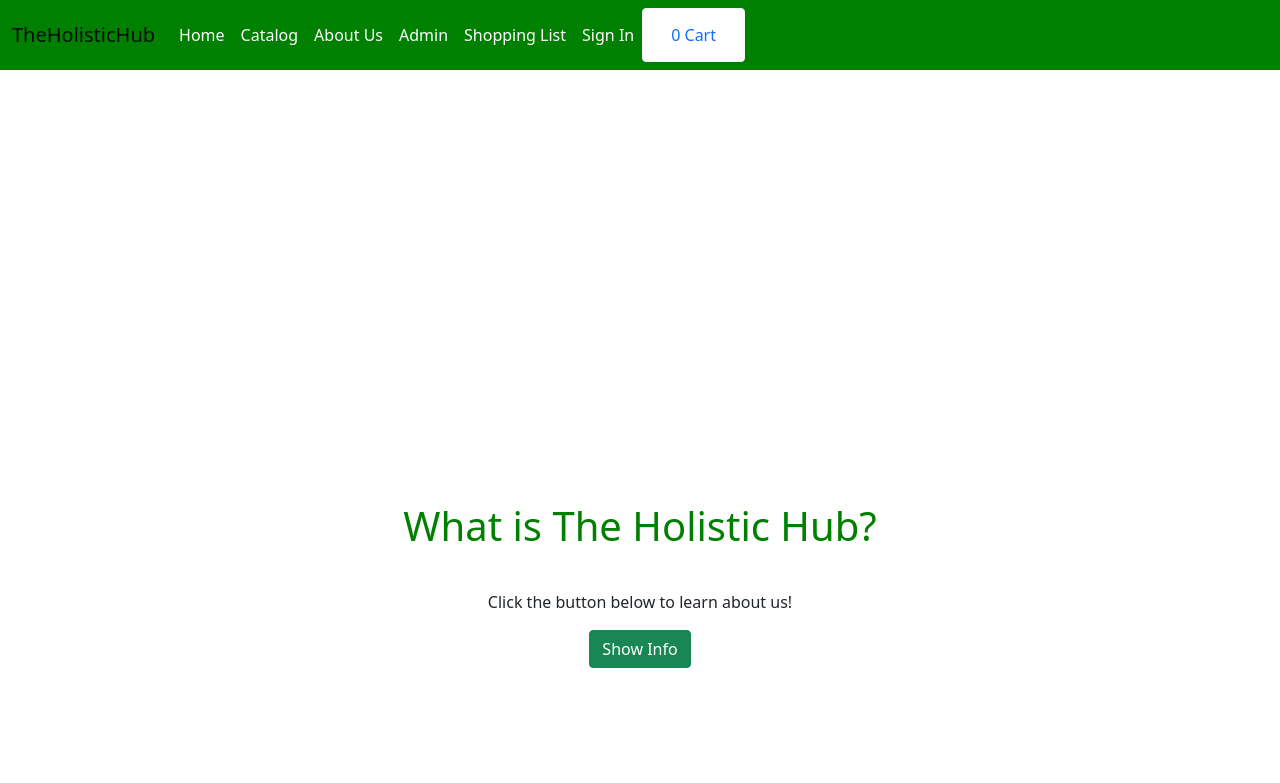
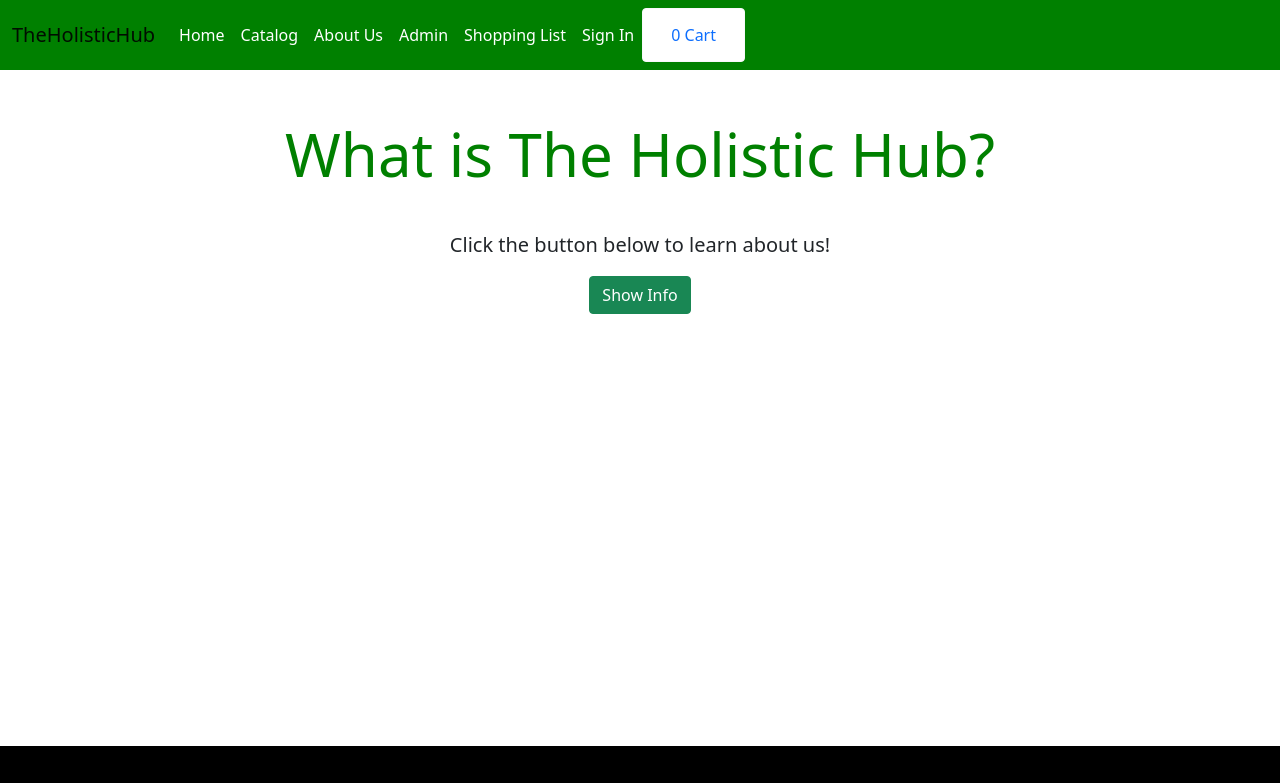
Before and after one commit to benjaminvance/THH, a React (Create React App) app: page /about in a window 1280 px wide. Shown: the top 783 px of the page. Built offline with nearby package versions, Linux system fonts and the light colour scheme.

Commit message:
about update

```diff
--- a/src/components/about.css
+++ b/src/components/about.css
@@ -1,16 +1,29 @@
 .about-page {
     padding: 3rem;
-    margin-top: 30%;
     margin-bottom: 30%;
-
 }
 
 .about-page h1 {
     color: green;
 }
 
-.about-page h6 {
-    color: gray;
+.about-page h5 {
+    color: green;
+    margin-top: 10%;
+    font-size: 30px;
+}
+
+.about-content {
+    font-size: 23px;
+    color: green;
+}
+
+.about-q {
+    font-size: 20px;
+}
+
+.about-title {
+    font-size: 60px;
 }
 
 .about-page .about-title {
--- a/src/components/about.jsx
+++ b/src/components/about.jsx
@@ -11,7 +11,7 @@ const About = () => {
 
     const getContent = () => {
         if (visible) {
-            return <div>
+            return <div class="about-content">
                 <p>The Holistic Hub is a Professional eCommerce Platform. Here we will provide you only interesting content, which you will like very much. We're dedicated to providing you the best of eCommerce, with a focus on dependability and Holistic. We're working to turn our passion for eCommerce into a booming online website. We hope you enjoy our eCommerce as much as we enjoy offering them to you.
                     I will keep posting more important posts on my Website for all of you. Please give your support and love.
                 </p>
@@ -20,7 +20,7 @@ const About = () => {
             </div>
         }
         else {
-            return <div>
+            return <div class="about-q">
                 <p>Click the button below to learn about us!</p>
                 <button onClick={showEmail} className="btn btn-success">Show Info</button>
             </div>
```
